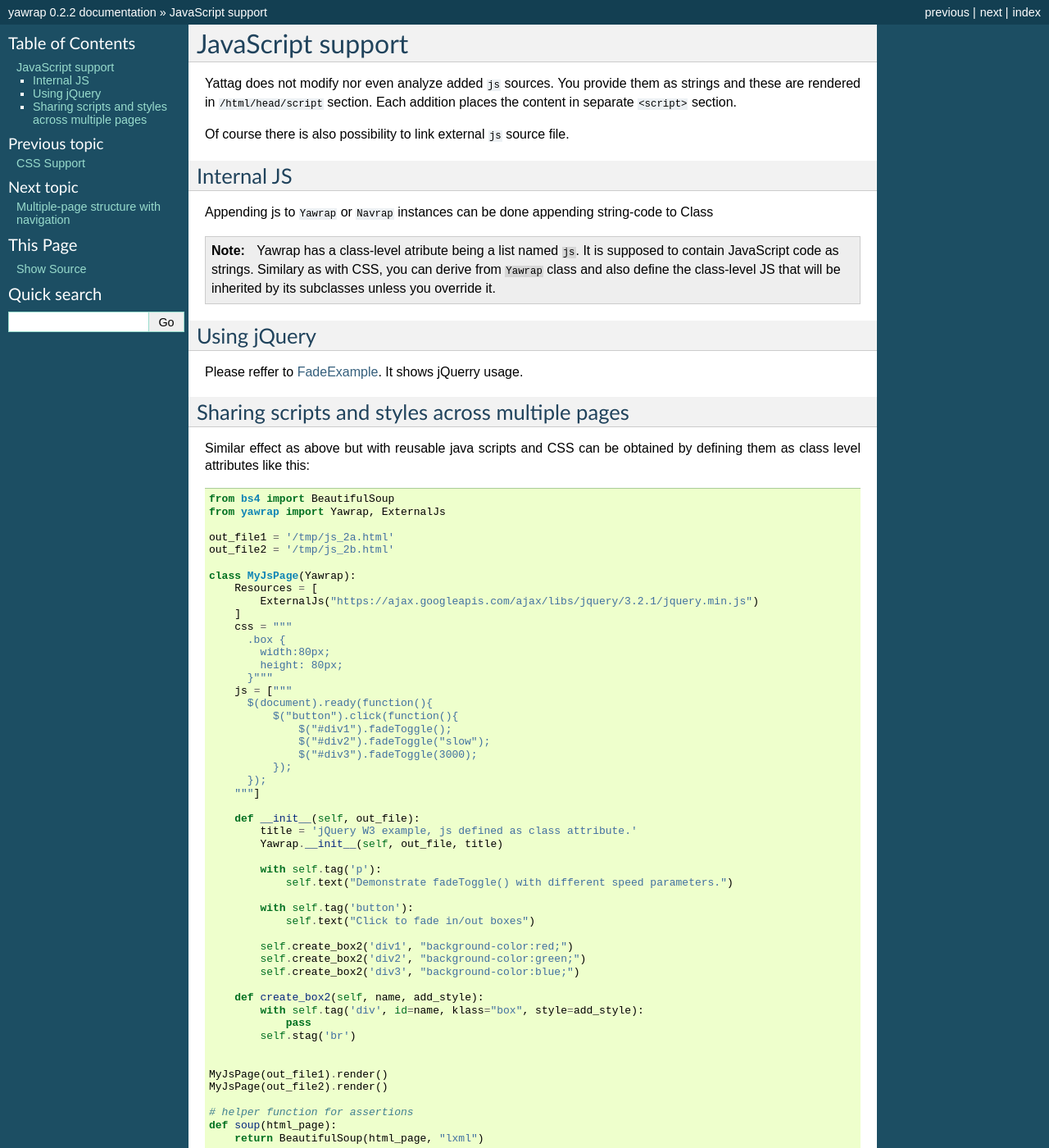
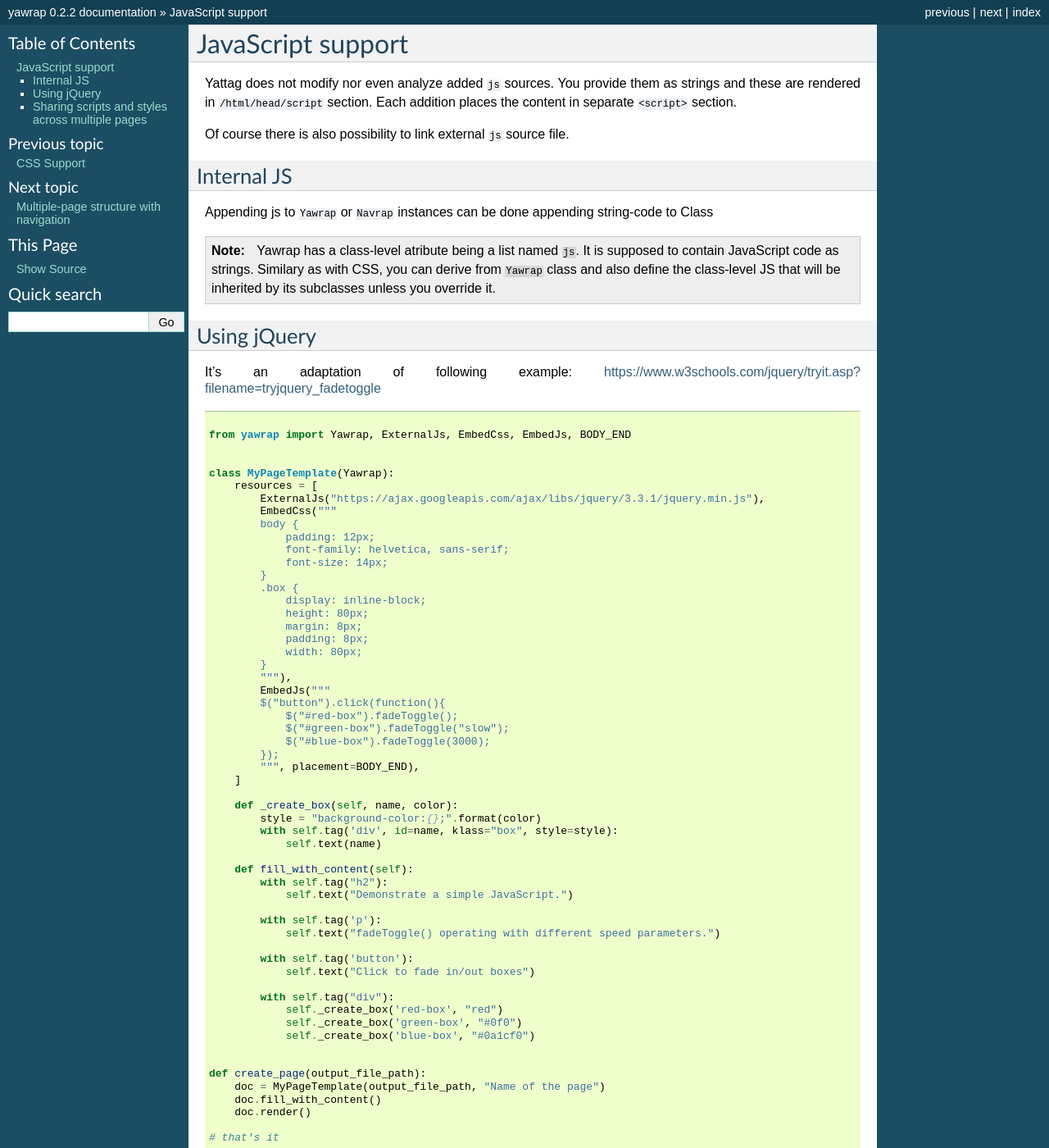
Before and after one commit to kamichal/yarap, a Sphinx documentation site: the page built from docs/source/js_support.rst, in a window 1280 px wide and 1400 px high. Shown: the whole window at 82% size. Built offline with Sphinx 7.4.7, drawn with Linux system fonts in a browser that asks for light colours; some of the changed text lies outside the part shown.

Commit message:
removing old sourcing style

```diff
--- a/docs/examples/test_usage_01.py
+++ b/docs/examples/test_usage_01.py
@@ -56,9 +56,52 @@
 
 # that's it
 
+# end section A
+
+
+from yawrap import LinkCss, LinkJs
+
+
+class MyPage(MyPageTemplate):
+    resources = [
+        ExternalJs("https://ajax.googleapis.com/ajax/libs/jquery/3.3.1/jquery.min.js"),
+        LinkCss("""
+        body {
+            padding: 12px;
+            font-family: helvetica, sans-serif;
+            font-size: 14px;
+        }
+        .box {
+            display: inline-block;
+            height: 80px;
+            margin: 8px;
+            padding: 8px;
+            width: 80px;
+        }""", file_name="common_linked.css"),
+        LinkJs("""
+        $("button").click(function(){
+            $("#red-box").fadeToggle();
+            $("#green-box").fadeToggle("slow");
+            $("#blue-box").fadeToggle(3000);
+        });
+        """, placement=BODY_END, file_name="common_linked.js"),
+    ]
+
+    # uses methods inherited from MyPageTemplate defined above
+
+
+def create_page_with_linked_resources(output_file_path):
+    doc = MyPage(output_file_path)
+    doc.fill_with_content()
+    doc.render()
+
+
+# end section B
+
+from exampling_tools import get_output_file_path
+
 
 def test_that():
-    from exampling_tools import get_output_file_path
     from tests._test_utils import assert_html_equal
 
     output_file_path = get_output_file_path("test_usage_01.html")
@@ -103,3 +146,8 @@
   </body>
 </html>
     """)
+
+
+def test_linked_resources():
+    output_file_path = get_output_file_path("test_usage_01_linked.html")
+    create_page_with_linked_resources(output_file_path)
--- a/docs/source/js_support.rst
+++ b/docs/source/js_support.rst
@@ -32,10 +32,25 @@
 Using jQuery
 -------------
 
-Please reffer to :ref:`FadeExample <js_fade>`. It shows jQuerry usage.
+It's an adaptation of following example:
+https://www.w3schools.com/jquery/tryit.asp?filename=tryjquery_fadetoggle
 
+.. literalinclude:: ../examples/test_usage_01.py
+    :language: python
+    :end-before: end section A
 
-.. _css-class-level:
+Will create a page as below. Note that the ``placement=BODY_END`` in ``EmbedJs`` call caused the script to
+be placed at the end. Withouth that argument it would get into ``head`` section.
+
+.. literalinclude:: _static/test_usage_01.html
+    :language: html
+
+That looks like this:
+
+.. raw:: html
+
+    <iframe src="_static/test_usage_01.html" height="285px" width="45%"></iframe>
+
 
 Sharing scripts and styles across multiple pages
 ------------------------------------------------
@@ -43,101 +58,22 @@
 Similar effect as above but with reusable java scripts and CSS can be obtained by defining them
 as class level attributes like this:
 
-.. testcode::
+.. literalinclude:: ../examples/test_usage_01.py
+    :language: python
+    :start-after: end section A
+    :end-before: end section B
 
-    from bs4 import BeautifulSoup
-    from yawrap import Yawrap, ExternalJs
+Which produces the page:
 
-    out_file1 = '/tmp/js_2a.html'
-    out_file2 = '/tmp/js_2b.html'
+.. literalinclude:: _static/test_usage_01_linked.html
+    :language: html
 
-    class MyJsPage(Yawrap):
-        Resources = [
-            ExternalJs("https://ajax.googleapis.com/ajax/libs/jquery/3.2.1/jquery.min.js")
-        ]
-        css = """
-          .box {
-            width:80px;
-            height: 80px;
-          }"""
-        js = ["""
-          $(document).ready(function(){
-              $("button").click(function(){
-                  $("#div1").fadeToggle();
-                  $("#div2").fadeToggle("slow");
-                  $("#div3").fadeToggle(3000);
-              });
-          });
-        """]
+..and the script ``resources/common_linked.js``:
 
-        def __init__(self, out_file):
-            title = 'jQuery W3 example, js defined as class attribute.'
-            Yawrap.__init__(self, out_file, title)
+.. literalinclude:: _static/resources/common_linked.js
+    :language: js
 
-            with self.tag('p'):
-                self.text("Demonstrate fadeToggle() with different speed parameters.")
+..and the style ``resources/common_linked.css``:
 
-            with self.tag('button'):
-                self.text("Click to fade in/out boxes")
-
-            self.create_box2('div1', "background-color:red;")
-            self.create_box2('div2', "background-color:green;")
-            self.create_box2('div3', "background-color:blue;")
-
-        def create_box2(self, name, add_style):
-            with self.tag('div', id=name, klass="box", style=add_style):
-                pass
-            self.stag('br')
-
-
-    MyJsPage(out_file1).render()
-    MyJsPage(out_file2).render()
-
-    # helper function for assertions
-    def soup(html_page):
-        return BeautifulSoup(html_page, "lxml")
-
-    expected = soup("""\
-    <!doctype html>
-    <html lang="en-US">
-      <head>
-        <meta charset="UTF-8" />
-        <title>jQuery W3 example, js defined as class attribute.</title>
-        <script>
-          $(document).ready(function(){
-              $("button").click(function(){
-                  $("#div1").fadeToggle();
-                  $("#div2").fadeToggle("slow");
-                  $("#div3").fadeToggle(3000);
-              });
-          });
-        </script>
-        <style>
-          .box {
-            height: 80px;
-            width: 80px;
-          }</style>
-        <script src="https://ajax.googleapis.com/ajax/libs/jquery/3.2.1/jquery.min.js"></script>
-      </head>
-      <body>
-        <p>Demonstrate fadeToggle() with different speed parameters.</p>
-        <button>Click to fade in/out boxes</button>
-        <div style="background-color:red;" id="div1" class="box"></div>
-        <br />
-        <div style="background-color:green;" id="div2" class="box"></div>
-        <br />
-        <div style="background-color:blue;" id="div3" class="box"></div>
-        <br />
-      </body>
-    </html>""")
-
-
-    print(soup(open(out_file1, 'rt').read()) == expected,
-          soup(open(out_file2, 'rt').read()) == expected)
-
-.. testoutput::
-
-   (True, True)
-
-Such a overloading of class attributes is useful using ``Navrap`` class. Some of its methods creates sub-pages
-being an instances of parent class, giving them the same JS and CSS.
+.. literalinclude:: _static/resources/common_linked.css
+    :language: css
--- a/docs/source/usage_01.rst
+++ b/docs/source/usage_01.rst
@@ -10,7 +10,7 @@
 
 .. literalinclude:: ../examples/test_usage_01.py
     :language: python
-    :end-before: def test_that
+    :end-before: end section A
 
 Will create a page as below. Note that the ``placement=BODY_END`` in ``EmbedJs`` call caused the script to
 be placed at the end. Withouth that argument it would get into ``head`` section.
```
Also changed, not shown: docs/examples/test_navrap.py (added, +97 -0 lines), docs/source/css_support.rst (+57 -75 lines), docs/source/navrap.rst (+12 -93 lines), 4 other files.
